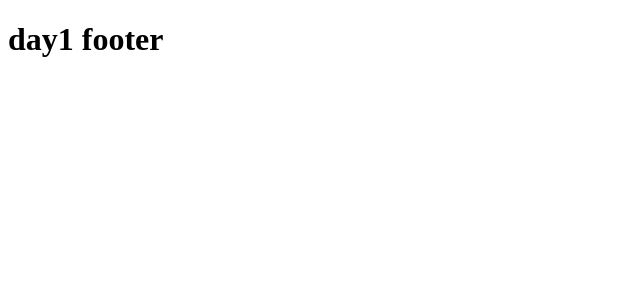
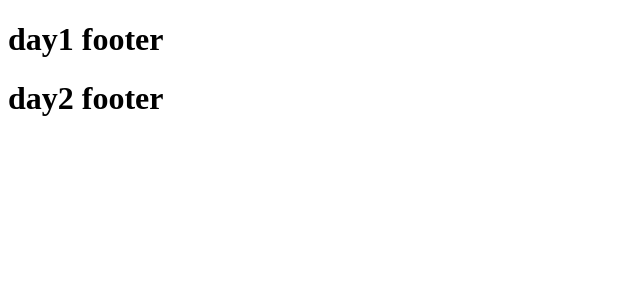
Before and after one commit to Abdurakhman00000/git-ex, a Next.js app: page /main/components/footer/Footer in a window 1280 px wide. Shown: the top 300 px of the page, without its empty margins (0-640 px from the left). Built offline with nearby package versions, Linux system fonts and the light colour scheme.

Commit message:
feat: add

```diff
--- a/src/pages/main/components/footer/Footer.tsx
+++ b/src/pages/main/components/footer/Footer.tsx
@@ -7,6 +7,7 @@ const Footer = () => {
       <div className="container">
         <div className={s.content}>
           <h1>day1 footer</h1>
+          <h1>day2 footer</h1>
         </div>
       </div>
     </footer>
```
